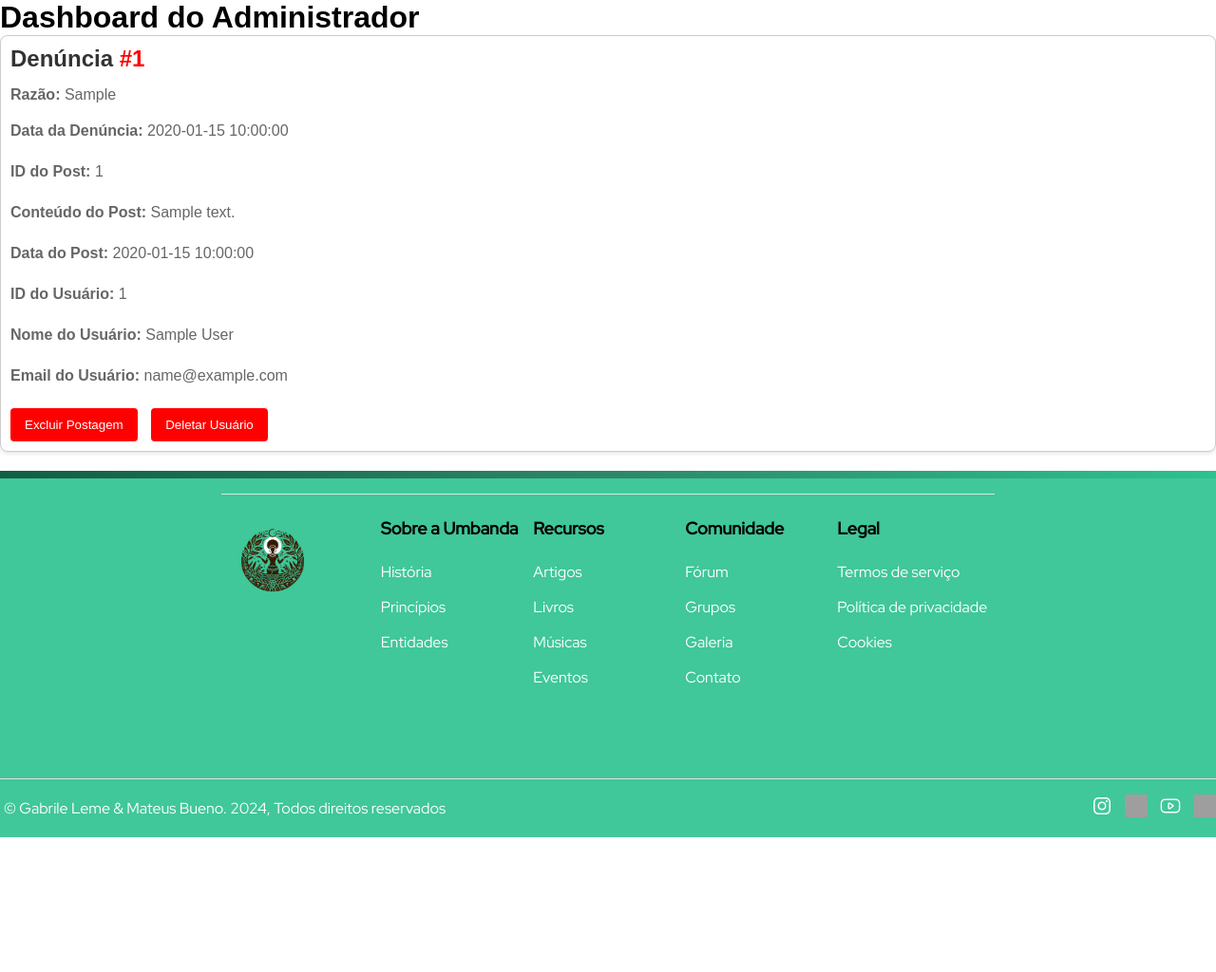
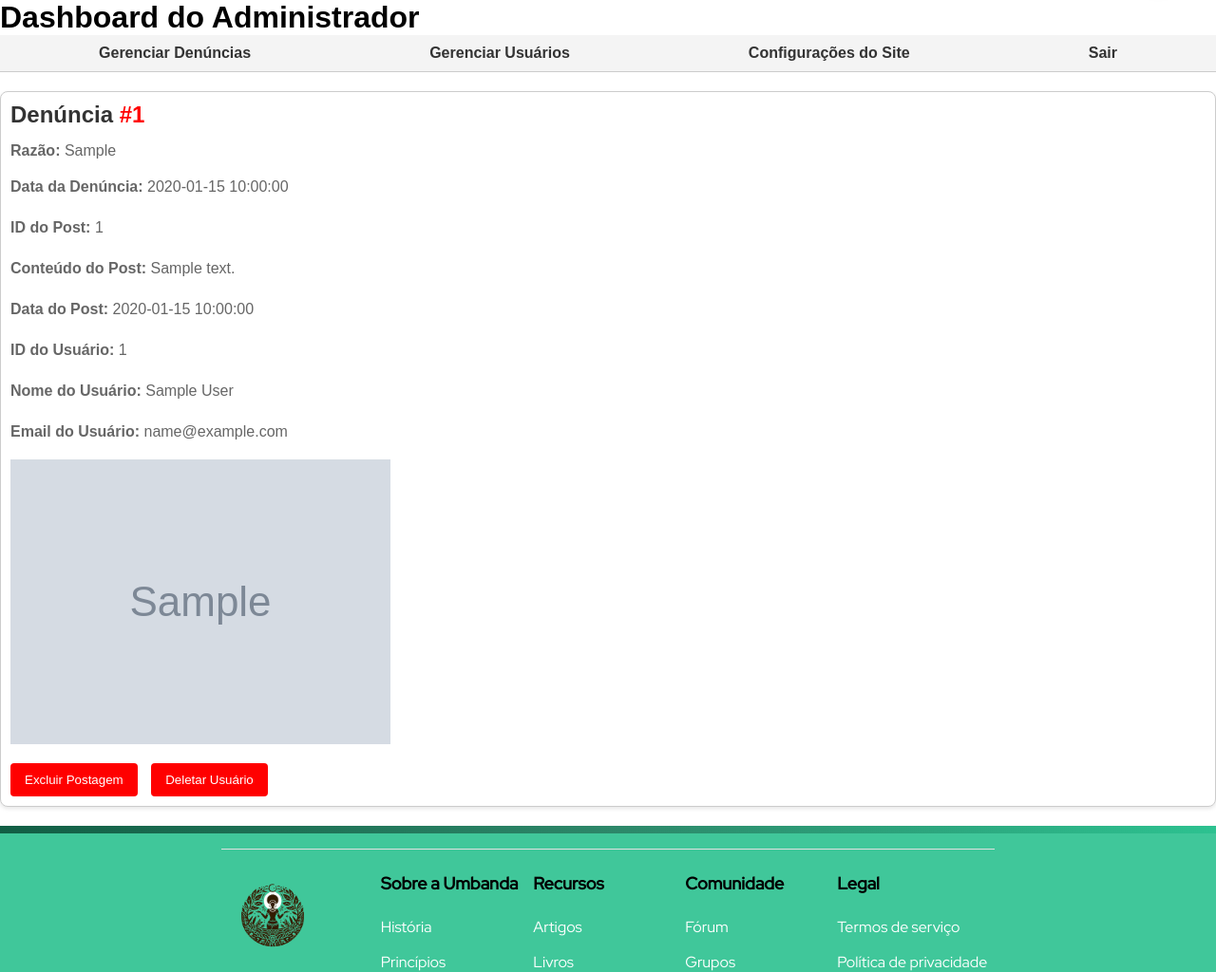
Before and after one commit to Buenno0/website, a PHP site: page /admin/adm_dashboard.php in a window 1280 px wide. Shown: the part 80-1104 px from the top of the page at 95% size. Before the commit the page ends 962 px from the top, so only its background shows below. Run offline with PHP 8.4, Linux system fonts and the light colour scheme; the visitor is signed in with stand-in values (Sample User, id 1); tables that the repository leaves empty hold one stand-in row (values such as "Sample post"); grey boxes marked "Sample" are stand-in pictures; grey boxes are pictures that could not be loaded.

```diff
--- a/admin/adm_dashboard.php
+++ b/admin/adm_dashboard.php
@@ -28,6 +28,25 @@ $sql = "SELECT
 $result = $conn->query($sql);
 ?>
 <style>
+    /* Estilo para a barra de tarefas */
+    .task-bar {
+        background-color: #f4f4f4;
+        padding: 10px;
+        border-bottom: 1px solid #ccc;
+        display: flex;
+        justify-content: space-around;
+        align-items: center;
+        margin-bottom: 20px;
+    }
+    .task-bar a {
+        text-decoration: none;
+        color: #333;
+        font-weight: bold;
+    }
+    .task-bar a:hover {
+        color: #007bff;
+    }
+    /* Estilo para os relatórios e outros elementos */
     .report-span {
         color: var(--error);
     }
@@ -68,6 +87,71 @@ $result = $conn->query($sql);
     .delete-button:hover {
         background-color: darkred;
     }
+    .post-images img {
+        max-width: 57vh;
+        height: auto;
+        display: block;
+        margin: 10px 0;
+        cursor: pointer;
+        transition: transform 0.3s ease;
+    }
+    /* The Modal (background) */
+    .custom-modal {
+        display: none;
+        position: fixed;
+        z-index: 1;
+        padding-top: 100px;
+        left: 0;
+        top: 0;
+        width: 100%;
+        height: 100%;
+        overflow: auto;
+        background-color: rgb(0,0,0);
+        background-color: rgba(0,0,0,0.9);
+    }
+    /* Modal Content (image) */
+    .custom-modal-content {
+        margin: auto;
+        display: block;
+        width: 80%;
+        max-width: 700px;
+    }
+    /* Caption of Modal Image */
+    #customCaption {
+        margin: auto;
+        display: block;
+        width: 80%;
+        max-width: 700px;
+        text-align: center;
+        color: #ccc;
+        padding: 10px 0;
+        height: 150px;
+    }
+    /* Add Animation */
+    @-webkit-keyframes zoom {
+        from {transform:scale(0)}
+        to {transform:scale(1)}
+    }
+    @keyframes zoom {
+        from {transform:scale(0.1)}
+        to {transform:scale(1)}
+    }
+    /* The Close Button */
+    .custom-close {
+        position: absolute;
+        top: 15px;
+        right: 35px;
+        color: #f1f1f1;
+        font-size: 40px;
+        font-weight: bold;
+        transition: 0.3s;
+    }
+    .custom-close:hover,
+    .custom-close:focus {
+        color: #bbb;
+        text-decoration: none;
+        cursor: pointer;
+    }
     @media (max-width: 768px) {
         .report-card {
             padding: 15px;
@@ -87,7 +171,9 @@ $result = $conn->query($sql);
 </style>
 <body>
     <h1>Dashboard do Administrador</h1>
-    <?php if ($result->num_rows > 0): ?>
+    <?php
+     require_once('header_adm.php');
+     if ($result->num_rows > 0): ?>
         <?php while ($row = $result->fetch_assoc()): ?>
             <div class="report-card">
                 <h2>Denúncia <span class="report-span"> #<?php echo $row['report_id']; ?></span></h2>
@@ -103,6 +189,19 @@ $result = $conn->query($sql);
                     <div><strong>Nome do Usuário:</strong> <?php echo $row['user_name']; ?></div>
                     <div><strong>Email do Usuário:</strong> <?php echo $row['user_email']; ?></div>
                 </div>
+                <div class="post-images">
+                    <?php
+                    // Consulta para obter as imagens relacionadas ao post
+                    $post_id = $row['post_id'];
+                    $sqlImages = "SELECT image_path FROM post_image WHERE post_id = ?";
+                    $stmtImages = $conn->prepare($sqlImages);
+                    $stmtImages->bind_param('i', $post_id);
+                    $stmtImages->execute();
+                    $resultImages = $stmtImages->get_result();
+                    while ($imageRow = $resultImages->fetch_assoc()): ?>
+                        <img src="../src/<?php echo $imageRow['image_path']; ?>" alt="Imagem do Post">
+                    <?php endwhile; ?>
+                </div>
                 <div class="button-container">
                     <button class="delete-post-button delete-button" data-post-id="<?php echo $row['post_id']; ?>">Excluir Postagem</button>
                     <button class="delete-user-button delete-button" data-user-id="<?php echo $row['user_id']; ?>">Deletar Usuário</button>
@@ -112,11 +211,15 @@ $result = $conn->query($sql);
     <?php else: ?>
         <p>Nenhuma denúncia encontrada.</p>
     <?php endif; ?>
+    <div id="customImageModal" class="custom-modal">
+        <span class="custom-close">&times;</span>
+        <img class="custom-modal-content" id="customImg01">
+        <div id="customCaption"></div>
+    </div>
 </body>
 <?php require_once('../includes/footer.php'); ?>
 <script src="https://code.jquery.com/jquery-3.6.0.min.js"></script>
 <script>
-
 $(document).ready(function() {
     $('.delete-post-button').on('click', function() {
         var postId = $(this).data('post-id');
@@ -159,7 +262,21 @@ $(document).ready(function() {
             });
         }
     });
+
+    // Modal functionality
+    var modal = document.getElementById("customImageModal");
+    var modalImg = document.getElementById("customImg01");
+    var captionText = document.getElementById("customCaption");
+
+    $('.post-images img').on('click', function() {
+        modal.style.display = "block";
+        modalImg.src = this.src;
+        captionText.innerHTML = this.alt;
+    });
+
+    var span = document.getElementsByClassName("custom-close")[0];
+    span.onclick = function() {
+        modal.style.display = "none";
+    }
 });
-
-
 </script>
--- /dev/null
+++ b/admin/header_adm.php
@@ -0,0 +1,7 @@
+<!-- Barra de tarefas -->
+<div class="task-bar">
+        <a href="adm_dashboard.php">Gerenciar Denúncias</a>
+        <a href="manage_users.php">Gerenciar Usuários</a>
+        <a href="site_settings.php">Configurações do Site</a>
+        <a href="logout.php">Sair</a>
+    </div>
```
Also changed, not shown: admin/delete_user.php (+48 -8 lines), admin/manage_users.php (added).
